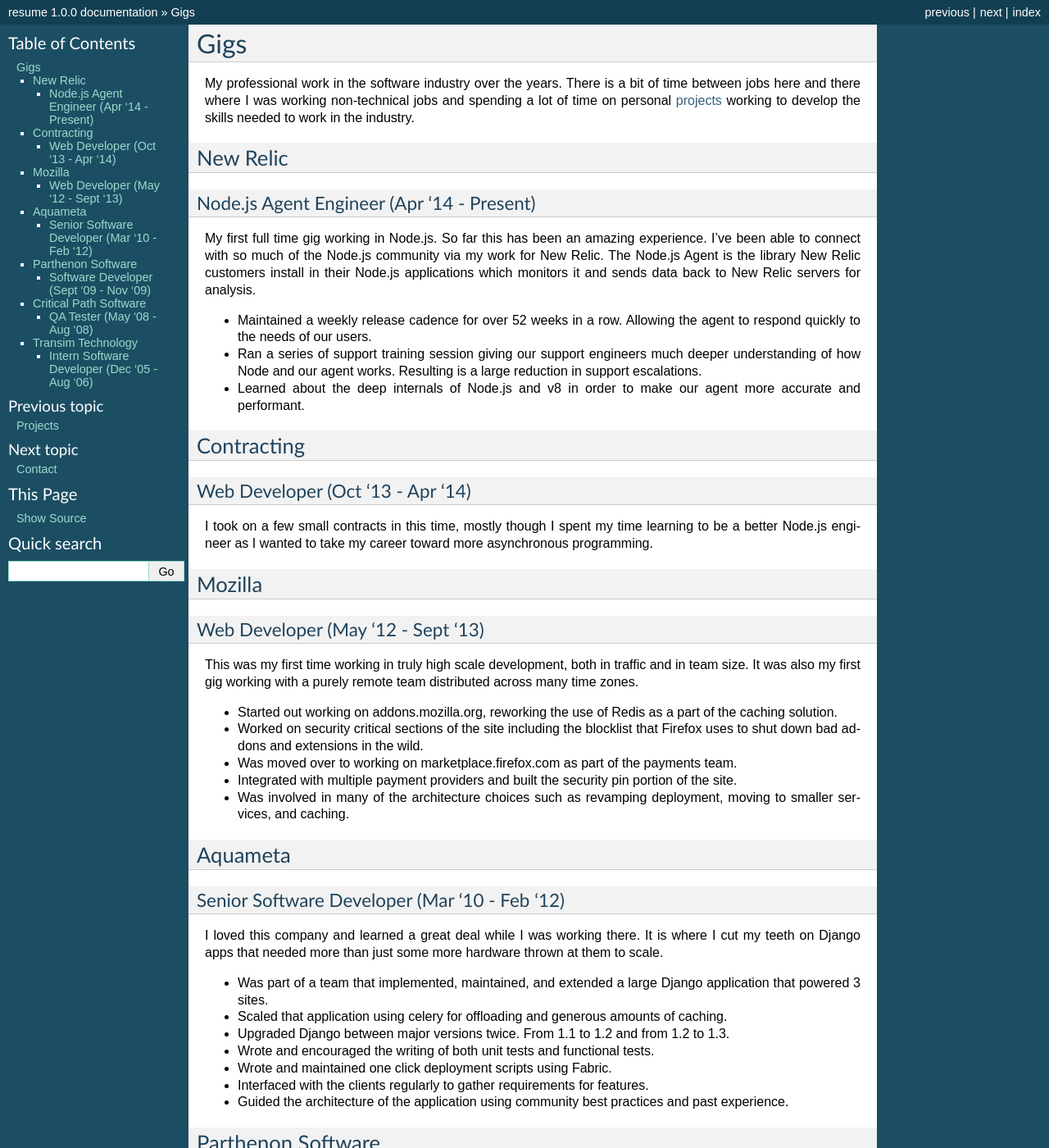
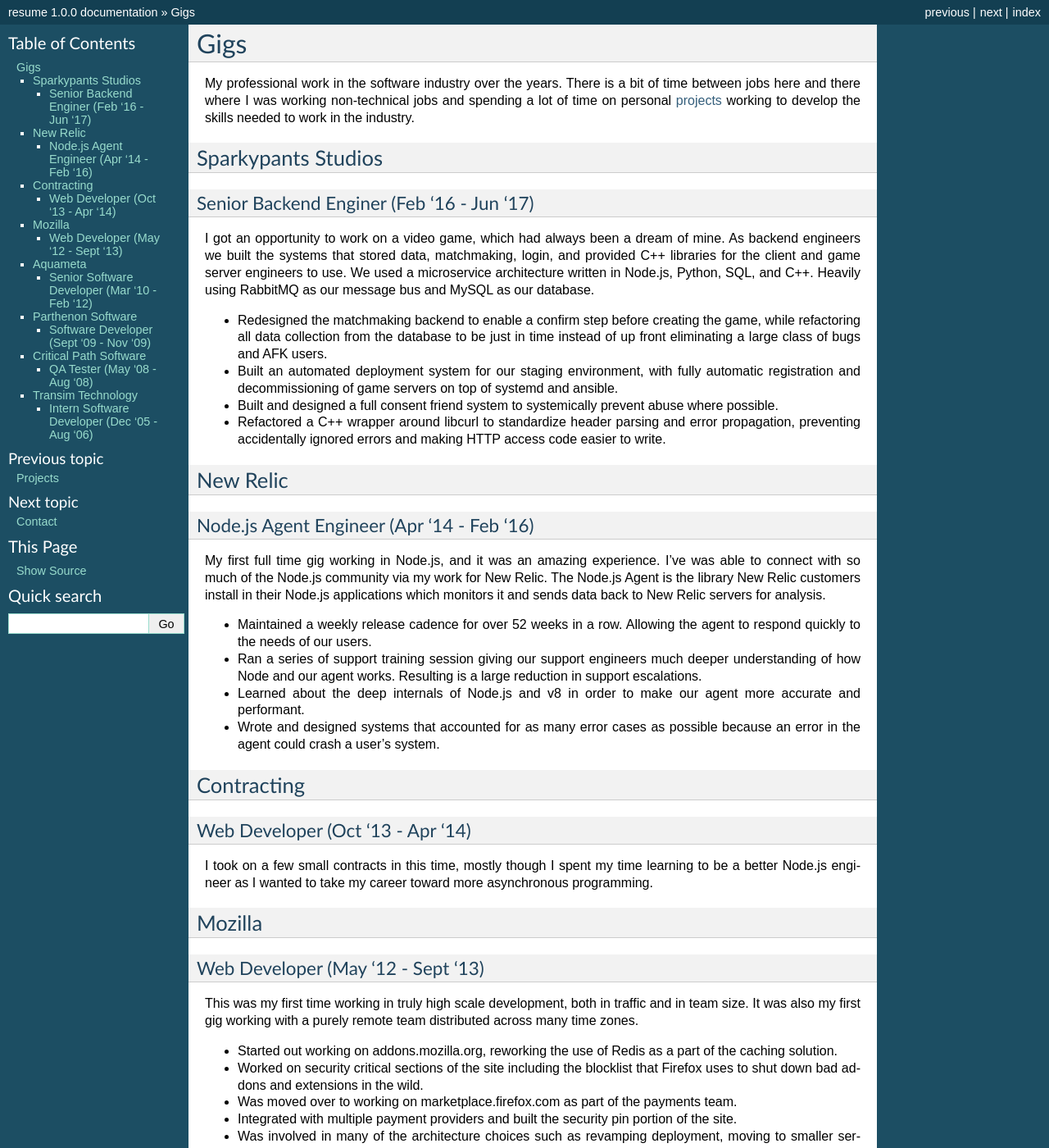
Before and after one commit to wraithan/resume, a Sphinx documentation site: the page built from docs/gigs.rst, in a window 1280 px wide and 1400 px high. Shown: the whole window at 82% size. Built offline with Sphinx 7.4.7, drawn with Linux system fonts in a browser that asks for light colours.

Commit message:
updated for sparkypants

```diff
--- a/docs/about.rst
+++ b/docs/about.rst
@@ -27,7 +27,7 @@
 concepts again. Taking a messy system and bringing it to order is delightful.
 
 Finally I love teaching folks, whether it is a 1:1 situation or a meetup full of
-people. When I still getting started in software, the folks who took the time to
+people. When I was just getting started in software, the folks who took the time to
 teach me had a huge impact on where I ended up today. I am always trying to pay
 it back to the community, whether I'm organizing meetups, mentoring friends or
-helping folks out on IRC.
+helping folks out online.
--- a/docs/contact.rst
+++ b/docs/contact.rst
@@ -5,7 +5,6 @@
 So, I've intrigued you enough that you want to contact me.
 
 * email: xwraithanx@gmail.com
-* irc: Wraithan on irc.freenode.net
 * twitter: @wraithan
 
 If you want my phone number or other contact information, use one of the above
--- a/docs/gigs.rst
+++ b/docs/gigs.rst
@@ -8,16 +8,38 @@
 :doc:`projects <\projects>` working to develop the skills needed to
 work in the industry.
 
+Sparkypants Studios
+###################
+Senior Backend Enginer (Feb '16 - Jun '17)
+******************************************
+
+I got an opportunity to work on a video game, which had always been a dream of
+mine. As backend engineers we built the systems that stored data, matchmaking,
+login, and provided C++ libraries for the client and game server engineers to use.
+We used a microservice architecture written in Node.js, Python, SQL, and C++. Heavily
+using RabbitMQ as our message bus and MySQL as our database.
+
+* Redesigned the matchmaking backend to enable a confirm step before creating the game,
+  while refactoring all data collection from the database to be just in time instead of
+  up front eliminating a large class of bugs and AFK users.
+* Built an automated deployment system for our staging environment, with fully automatic
+  registration and decommissioning of game servers on top of systemd and ansible.
+* Built and designed a full consent friend system to systemically prevent abuse where
+  possible.
+* Refactored a C++ wrapper around libcurl to standardize header parsing and error
+  propagation, preventing accidentally ignored errors and making HTTP access code
+  easier to write.
+
 New Relic
 #########
-Node.js Agent Engineer (Apr '14 - Present)
-********************************************
+Node.js Agent Engineer (Apr '14 - Feb '16)
+******************************************
 
-My first full time gig working in Node.js. So far this has been an amazing
-experience. I've been able to connect with so much of the Node.js community via
-my work for New Relic. The Node.js Agent is the library New Relic customers
-install in their Node.js applications which monitors it and sends data back to
-New Relic servers for analysis.
+My first full time gig working in Node.js, and it was an amazing experience.
+I've was able to connect with so much of the Node.js community via my work for
+New Relic. The Node.js Agent is the library New Relic customers install in
+their Node.js applications which monitors it and sends data back to New Relic
+servers for analysis.
 
 * Maintained a weekly release cadence for over 52 weeks in a row. Allowing the
   agent to respond quickly to the needs of our users.
@@ -26,6 +48,8 @@
   reduction in support escalations.
 * Learned about the deep internals of Node.js and v8 in order to make our agent
   more accurate and performant.
+* Wrote and designed systems that accounted for as many error cases as possible
+  because an error in the agent could crash a user's system.
 
 Contracting
 ###########
```
Also changed, not shown: other parts of docs/about.rst (+1 -1 lines), docs/index.rst (+3 -4 lines), docs/projects.rst (+43 -1 lines), docs/technical_skills.rst (+14 -2 lines).
